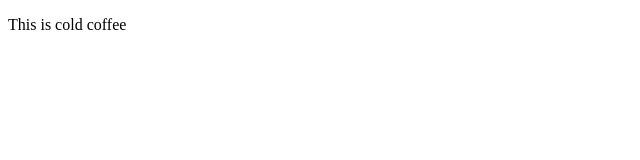
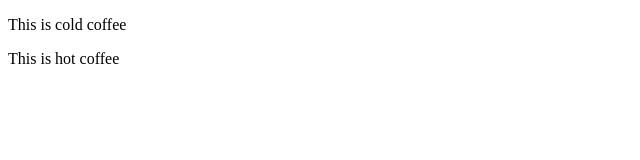
Before and after one commit to esch3/satori, a plain HTML site: page index.html in a window 1280 px wide. Shown: the full height of the page, 0-640 px from the left. Drawn offline with Linux system fonts and the light colour scheme.

Commit message:
Update index.html

```diff
--- a/index.html
+++ b/index.html
@@ -5,5 +5,6 @@
     </head>
     <body>
         <p>This is cold coffee</p>
+        <p>This is hot coffee</p>
     </body>
 </html>
```
